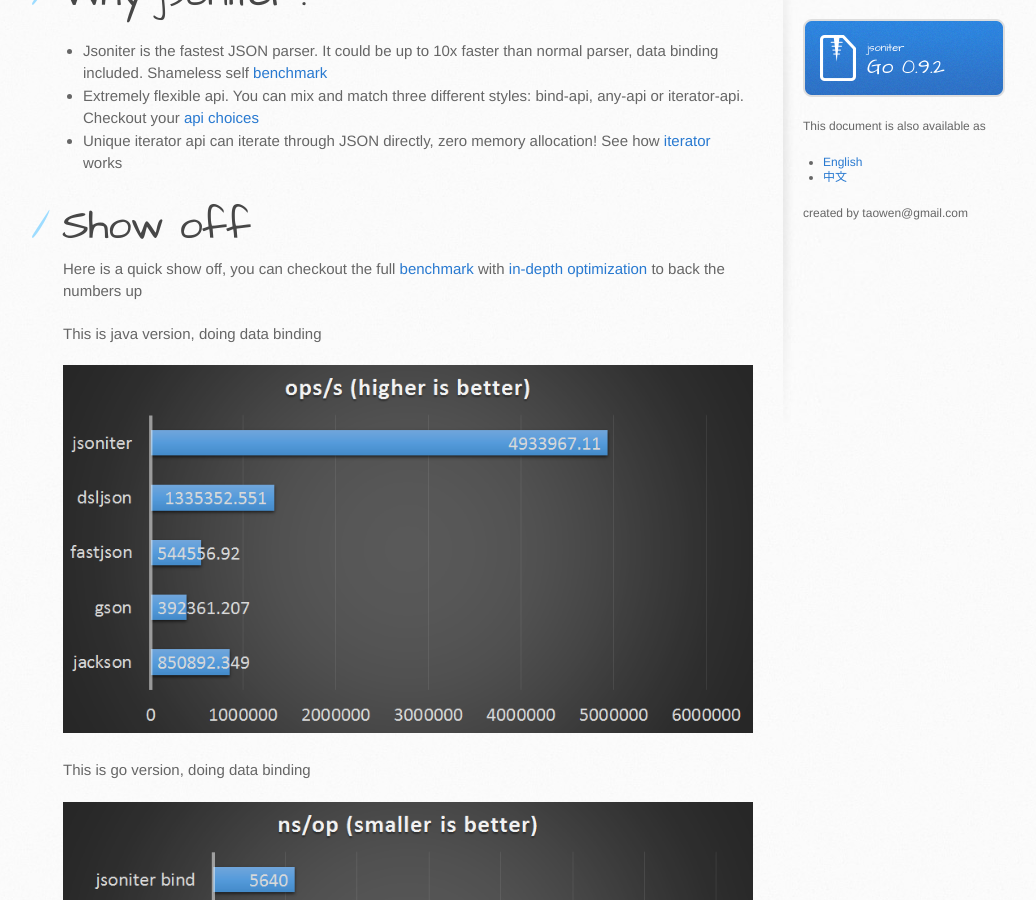
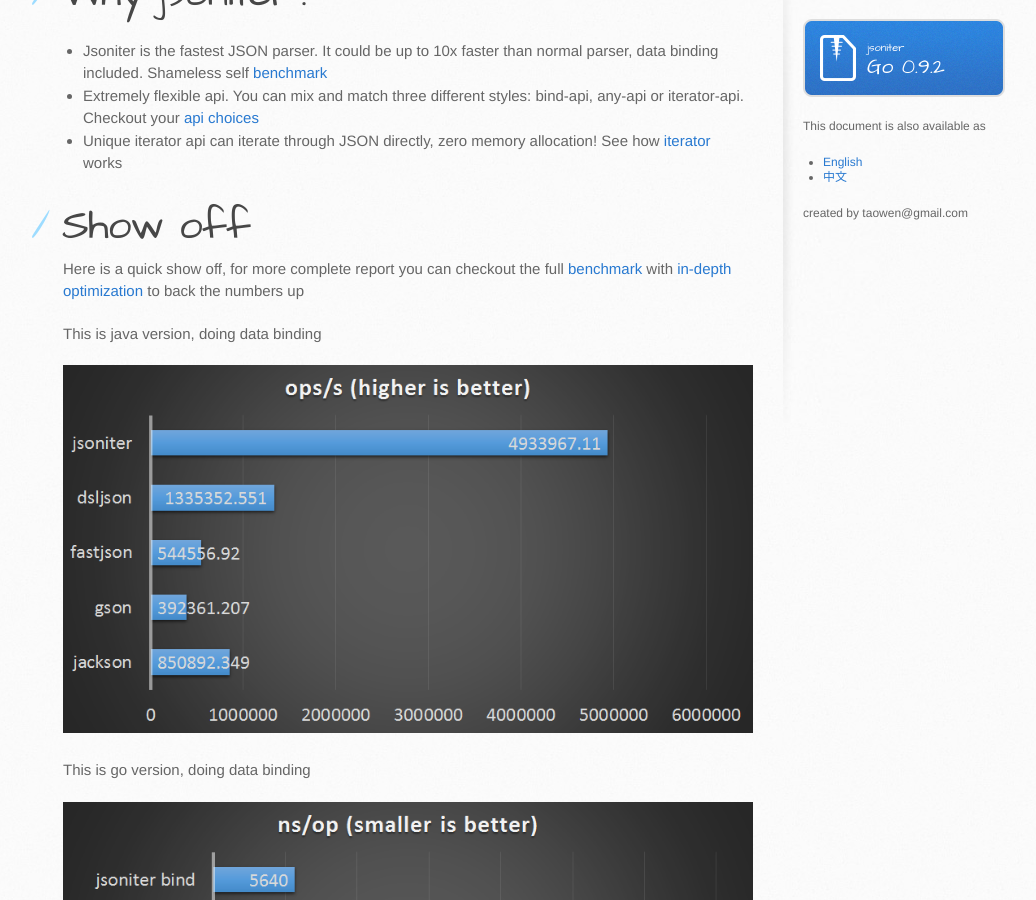
Before and after one commit to json-iterator/json-iterator.github.io, a Jekyll site: the page built from index.md, in a window 1280 px wide and 900 px high, scrolled down 313 px. Shown: the whole window, without its empty margins (107-1143 px from the left). Built offline with Jekyll 4.4.1, drawn with Linux system fonts in a browser that asks for light colours; comment, search, counter and statistics services are not loaded.

Commit message:
Update index.md

```diff
--- a/index.md
+++ b/index.md
@@ -13,7 +13,7 @@
 
 # Show off
 
-Here is a quick show off, you can checkout the full [benchmark](/benchmark.html) with [in-depth optimization](/benchmark.html#optimization-used) to back the numbers up
+Here is a quick show off, for more complete report you can checkout the full [benchmark](/benchmark.html) with [in-depth optimization](/benchmark.html#optimization-used) to back the numbers up
 
 This is java version, doing data binding
 
```
